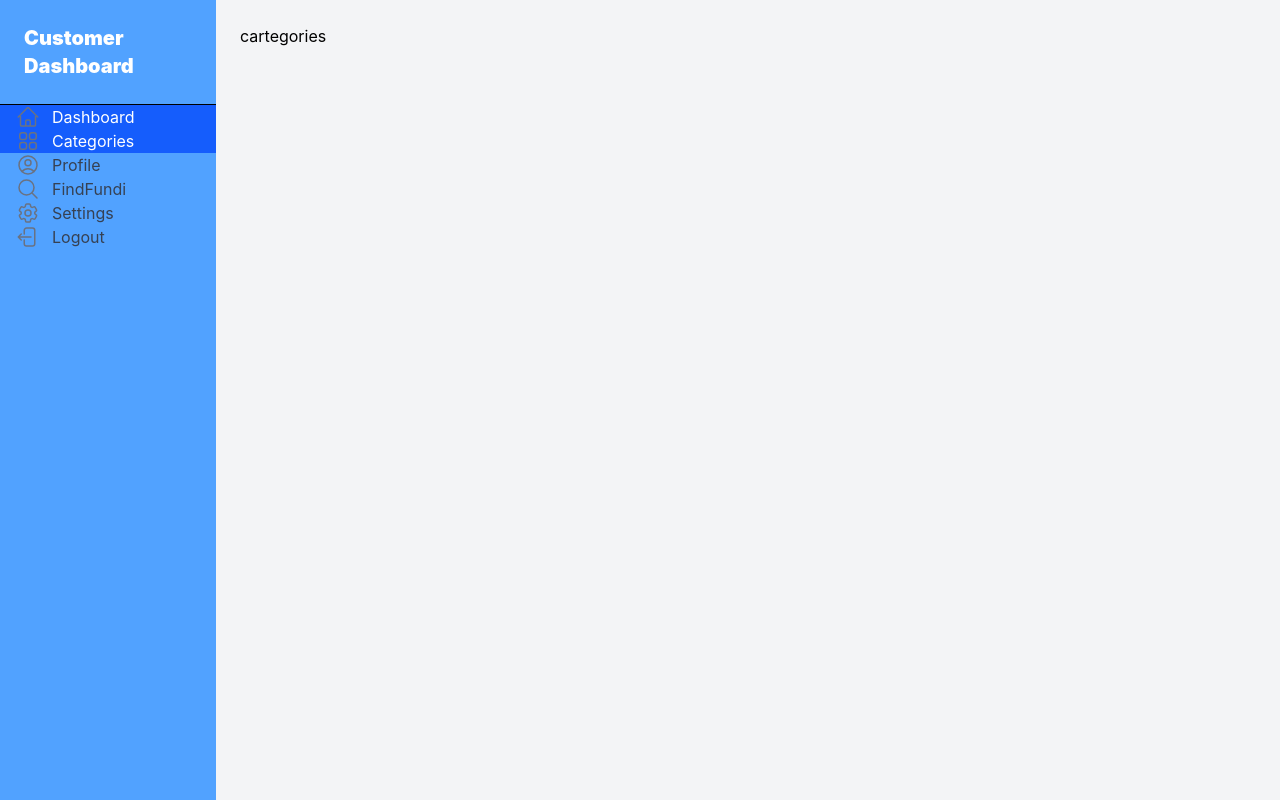
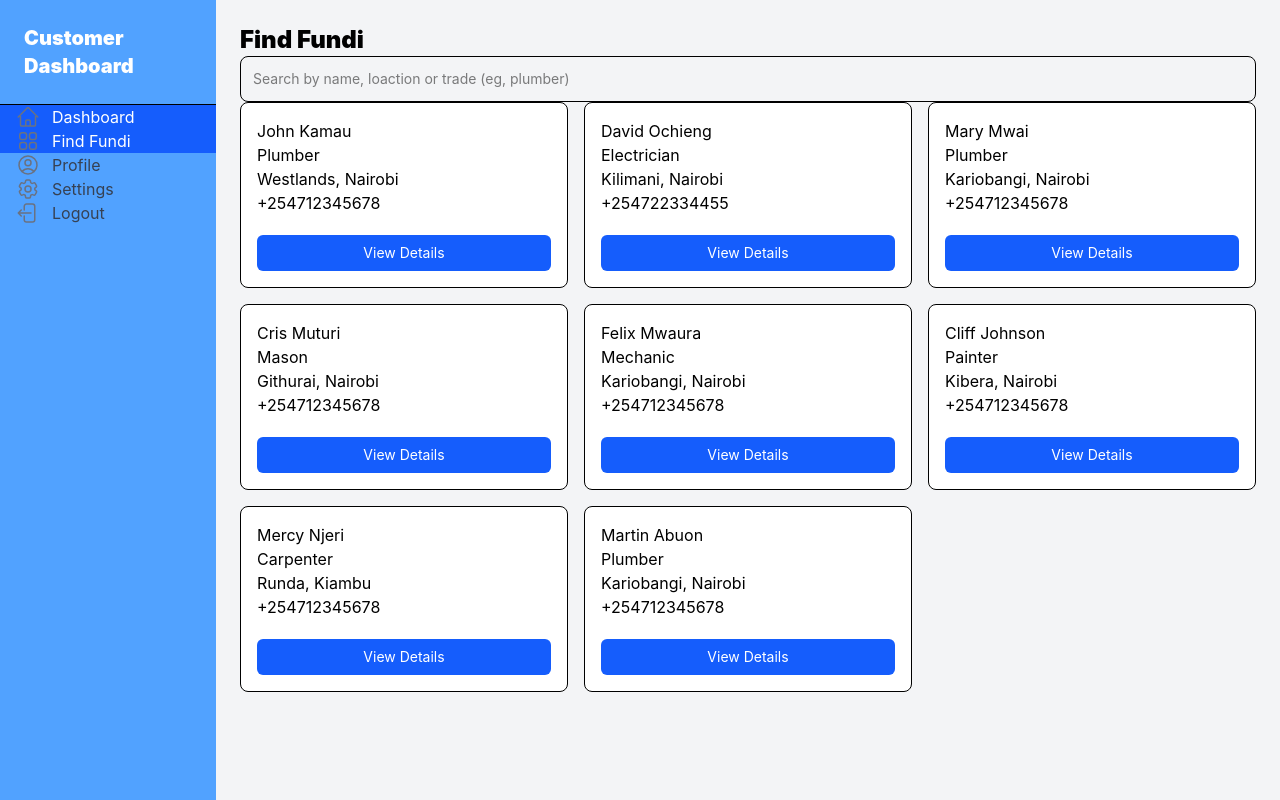
Before and after one commit to rollingsmajiwa/EmergencyFundi, a React (Vite) app: page /dashboard/categories in a window 1280 px wide. Built offline with nearby package versions, Linux system fonts and the light colour scheme; data requests are answered from the project's data file; sample sign-in values are in the browser's storage.

Commit message:
Feat: Add Find fundi page and style it

```diff
--- a/db.json
+++ b/db.json
@@ -163,6 +163,16 @@
       "location": "Westlands, Nairobi",
       "status": "Active",
       "date": "2026-08-03"
+    },
+    {
+      "id": "toWZktHDVJ8",
+      "clientId": "kennedy",
+      "fundiName": "John Kamau",
+      "category": "Plumber",
+      "phone": "+254712345678",
+      "location": "Westlands, Nairobi",
+      "status": "Active",
+      "date": "2026-08-03"
     }
   ],
   "$schema": "./node_modules/json-server/schema.json"
--- a/src/dashboardsLayout/Categories.jsx
+++ b/src/dashboardsLayout/Categories.jsx
@@ -1,10 +1,66 @@
-import React from 'react'
+import { useState, useEffect} from 'react'
+
 
 function Categories() {
+  const [fundis, setFundis] = useState([]);
+  const [search, setSearch] = useState("")
+  const [selectedFundi, setSelectedFundi] = useState(null)
+  const [error, setError] = useState("")
+  const [loading, setLoading] = useState(true)
+
+
+  useEffect(()=> {
+     async function fetchFundis() {
+    try{
+      setLoading(true)
+      const response = await fetch('http://localhost:3001/fundis');
+      if(!response.ok) throw new Error('Failed to fetch the Fundis')
+        const data = await response.json()
+      setFundis(data);
+    }catch(err){setError(err.message)}
+
+    finally{
+      setLoading(false)
+    }
+
+
+  }
+  fetchFundis();
+  }, [])
+
+  const filteredFundis = fundis.filter((f) => {
+    const term =search.toLowerCase().trim();
+
+    if(!term) return true;
+    const name = String(f.name || f.fundiName || "").toLowerCase()
+    const category = String(f.category || "").toLowerCase()
+    const location = String(f.location || "").toLowerCase()
+     return (
+    name.includes(term) ||
+    category.includes(term) ||
+    location.includes(term)
+  );
+  });
+
+
   return (
-    <div>
-      <h1>cartegories</h1>
-    </div>
+    <>
+      <h1 className='text-2xl font-black'>Find Fundi</h1>
+      <input className='w-full p-3 border rounded-lg text-sm focus:outline-none' type="text" placeholder='Search by name, loaction or trade (eg, plumber)' value={search} onChange={(e)=> setSearch(e.target.value)} />
+      {!loading && !error && (
+        <div className='grid grid-cols-1 sm:grid-cols-2 lg:grid-cols-3 gap-4'>{filteredFundis.length === 0 ? (<p className='text-gray-600 text-md col-span-full'>No Fundis Found</p>) : (
+          filteredFundis.map((f)=> (<div key={f.id} className='p-4 border rounded-lg bg-white flex flex-col justify-between'><div>
+            <h3>{f.name || f.fundiName}</h3>
+            <p>{f.category}</p>
+            <p>{f.location}</p>
+            <p>{f.phone}</p>
+            </div>
+            <button className='mt-5 w-full py-2 bg-blue-600 text-white text-sm rounded-md hover:bg-blue-500' onClick={()=> setSelectedFundi(f)}>View Details</button>
+            </div>))
+        )}</div>
+      )
+      }
+    </>
   )
 }
 
--- a/src/dashboardsLayout/Dashboard.jsx
+++ b/src/dashboardsLayout/Dashboard.jsx
@@ -6,7 +6,7 @@ import { AuthContext } from '../context/AuthContext'
 
 import Categories from './Categories'
 import Profile from './Profile'
-import FindFundi from './FindFundi'
+
 import Settings from './Settings'
 
 function Dashboard() {
@@ -26,7 +26,7 @@ function Dashboard() {
              <Route path='/' element={<DashboardHome />} />
             <Route path='categories' element={<Categories />} />
             <Route path='profile' element={<Profile />} />
-            <Route path='findfundi' element={<FindFundi />} />
+
             <Route path='settings' element={<Settings />} />
           </Routes>
         </main>
--- a/src/dashboardsLayout/FindFundi.jsx
+++ /dev/null
@@ -1,11 +0,0 @@
-import React from 'react'
-
-function FindFundi() {
-  return (
-    <div>
-      <h1>Find Fundi</h1>
-    </div>
-  )
-}
-
-export default FindFundi
--- a/src/dashboardsLayout/Sidebar.jsx
+++ b/src/dashboardsLayout/Sidebar.jsx
@@ -17,15 +17,12 @@ const menuItems = [
     {name: "Dashboard",
     path: "/dashboard",
     icon: HomeIcon},
-    {name: "Categories",
+    {name: "Find Fundi",
     path: "/dashboard/categories",
     icon: Squares2X2Icon},
     {name: "Profile",
     path: "/dashboard/profile",
     icon: UserCircleIcon},
-    {name: "FindFundi",
-    path: "/dashboard/findfundi",
-    icon: MagnifyingGlassIcon},
     {name: "Settings",
     path: "/dashboard/settings",
     icon: Cog6ToothIcon},
```
